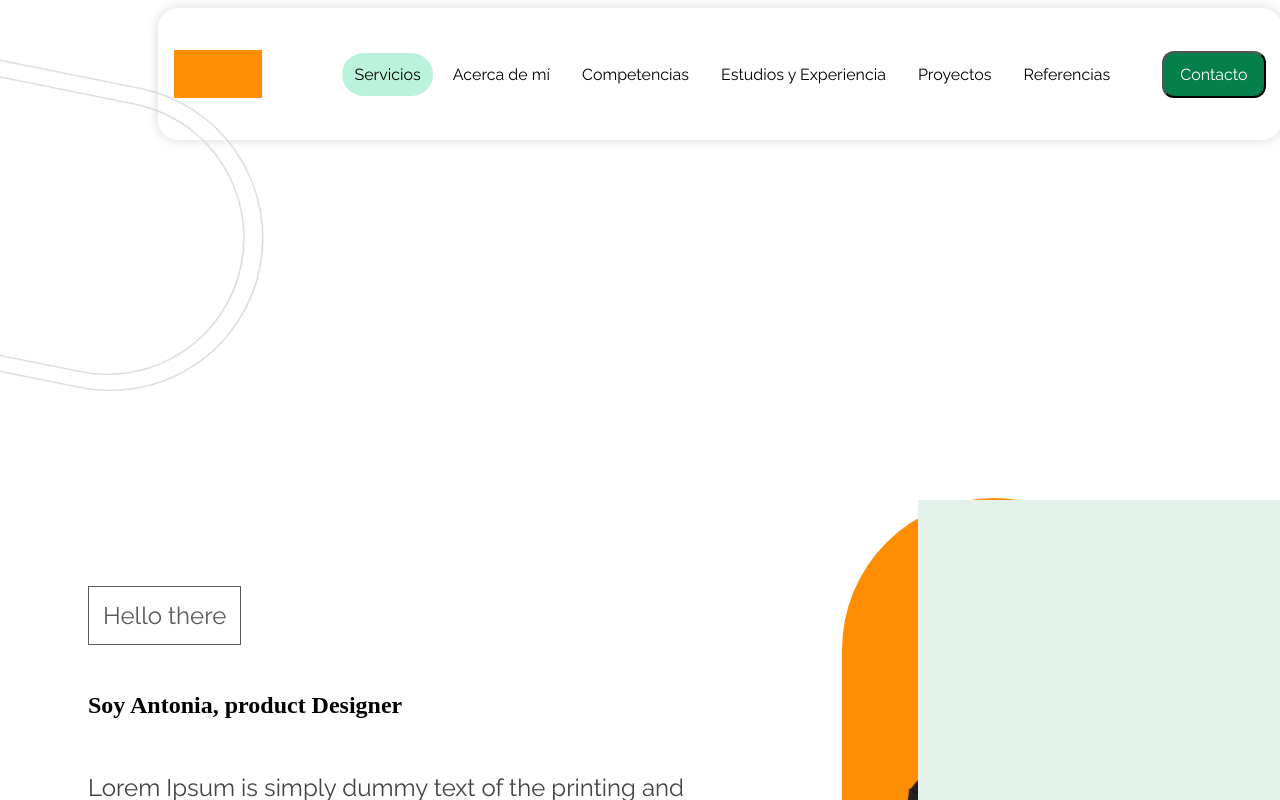
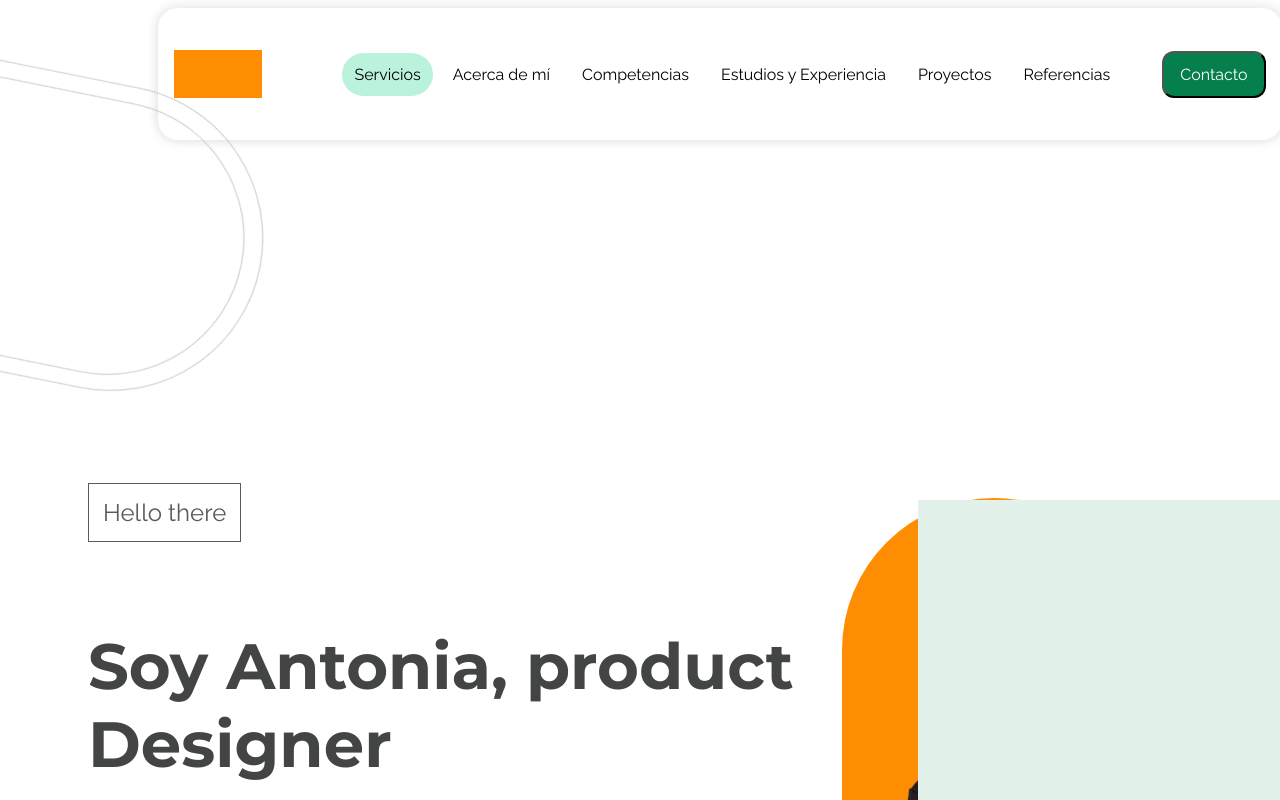
Before and after one commit to jeannettearias/AntoPortfolio, a React (Vite) app: page / in a window 1280 px wide. Shown: the top 800 px of the page. Built offline with nearby package versions, Linux system fonts and the light colour scheme.

Commit message:
fix the data structure

```diff
--- a/src/components/layout/Hero.jsx
+++ b/src/components/layout/Hero.jsx
@@ -10,7 +10,7 @@ function Hero({ heroData }) {
                         <label className="tag__label">Hello there</label>
                     </div>
                     <div className="hero__content__content">
-                        <h1 className="hero__title_1">Soy Antonia, product Designer</h1>
+                        <h1 className="hero__title">Soy Antonia, product Designer</h1>
                         <p className="hero__description">Lorem Ipsum is simply dummy text
                             of the printing and typesetting industry.</p>
                     </div>
```
